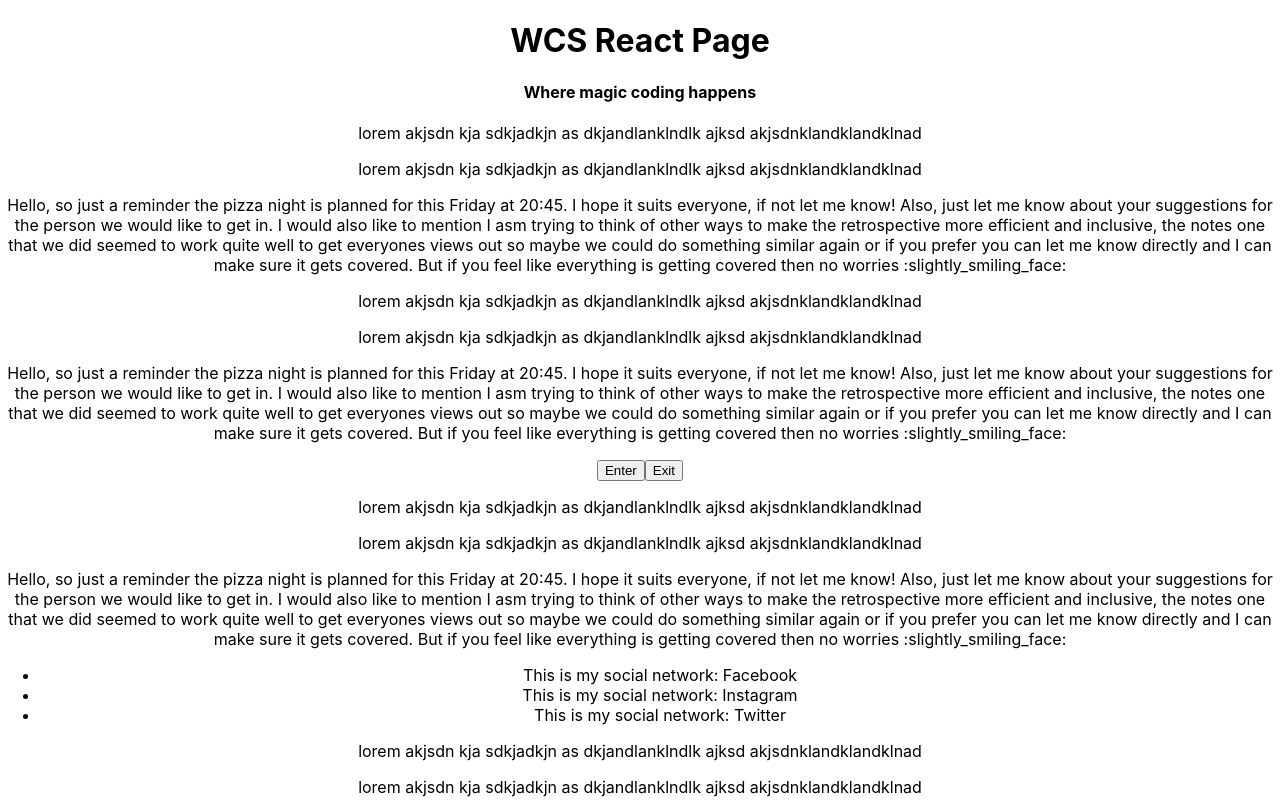
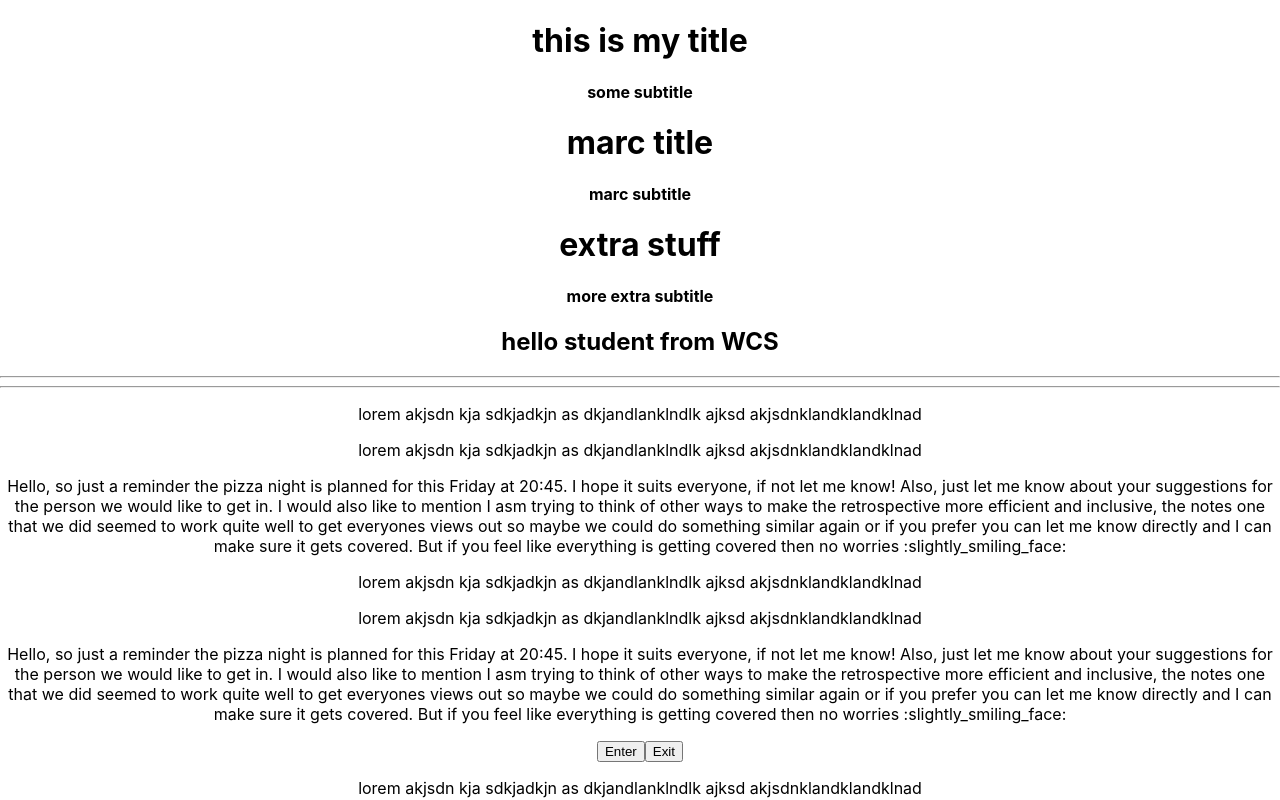
Before and after one commit to Billy-Night/Dojo, a React (Create React App) app: page / in a window 1280 px wide. Shown: the top 800 px of the page. Built offline with nearby package versions, Linux system fonts and the light colour scheme.

Commit message:
Adds props logic to header

```diff
--- a/src/App.js
+++ b/src/App.js
@@ -1,5 +1,6 @@
 import Header from "./components/Header";
 import Paragraph from "./components/Paragraph";
+import Welcome from "./components/Welcome";
 import "./App.css";
 
 let social = ["Facebook", "Instagram", "Twitter"];
@@ -7,7 +8,14 @@ let social = ["Facebook", "Instagram", "Twitter"];
 function App() {
   return (
     <div className="App">
-      <Header />
+      <Header
+        title="this is my title"
+        subtitle="some subtitle"
+        pizza="Pizza is great!"
+      />
+      <Header title="marc title" subtitle="marc subtitle" />
+      <Header title="extra stuff" subtitle="more extra subtitle" />
+      <Welcome />
       <Paragraph />
       <Paragraph />
       <button>Enter</button>
--- a/src/components/Header.js
+++ b/src/components/Header.js
@@ -1,8 +1,12 @@
-const Header = () => (
-  <>
-    <h1>WCS React Page</h1>
-    <h4>Where magic coding happens</h4>
-  </>
-);
+const Header = function (props) {
+  console.log("do I get props?", props);
+  return (
+    <>
+      <h1>{props.title}</h1>
+      <h4>{props.subtitle}</h4>
+      {/* <p>{props.pizza}</p> */}
+    </>
+  );
+};
 
 export default Header;
--- /dev/null
+++ b/src/components/Welcome.js
@@ -0,0 +1,35 @@
+let person = "student";
+let name = "asdad";
+
+// const greeting = function() {
+//   if (person === "student") {
+//     return <h2>hello student from WCS</h2>;
+//   } else {
+//     return <h2>hey staff member!</h2>;
+//   }
+// };
+
+// const greeting = () => {
+//   if (person === "student") {
+//     return <h2>hello student from WCS</h2>;
+//   } else if (person === "manager") {
+//     return <h2>Hey lord manager</h2>;
+//   } else {
+//     return <h2>hey staff member!</h2>;
+//   }
+// };
+
+const Welcome = () => (
+  <>
+    {person === "student" ? (
+      <h2>hello student from WCS</h2>
+    ) : (
+      <h2>hey staff member!</h2>
+    )}
+    <hr />
+    <hr />
+    {name === "marc" && <h2>Hey Marc how are you?</h2>}
+  </>
+);
+
+export default Welcome;
```
